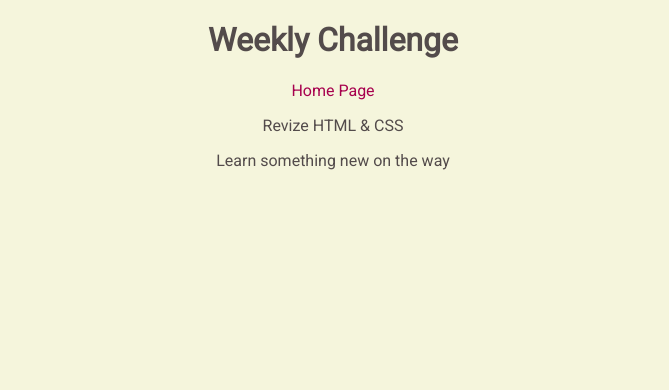
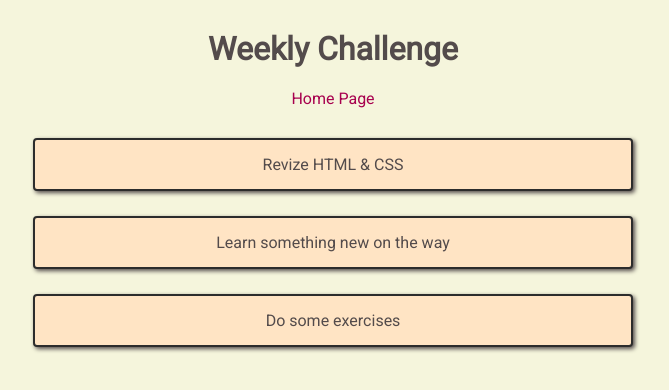
Before and after one commit to MzMaXaM/1stProject, a plain HTML site: page pages/weeklyChalenge.html in a window 1280 px wide. Shown: the whole page, without its empty margins (307-976 px from the left). Drawn offline with Linux system fonts and the light colour scheme; a web font is replaced by a local one.

Commit message:
Learned a bit more about selectors

```diff
--- a/components/weeklyChalenge.html
+++ b/pages/weeklyChalenge.html
@@ -10,9 +10,22 @@
   <title>Weekly Challenge</title>
 </head>
 <body>
-  <h1>Weekly Challenge</h1>
-  <a href="../index.html">Home Page</a>
-  <p>Revize HTML & CSS</p>
-  <p>Learn something new on the way</p>
+  <header>
+    <h1>Weekly Challenge</h1>
+    <a href="../index.html">Home Page</a>
+  </header>
+  <main>
+    <ul>
+      <li>
+        Revize HTML & CSS
+      </li>
+      <li>
+        Learn something new on the way
+      </li>
+      <li>
+        Do some exercises
+      </li>
+    </ul>
+  </main>
 </body>
 </html>
--- a/stylesheets/home.css
+++ b/stylesheets/home.css
@@ -1,5 +1,5 @@
-#specialText{
-  color: rgb(170, 96, 83);
+main p{
+  color: rgb(233, 190, 98);
 }
 h1{
   font-family: 'Mochiy Pop P One', sans-serif;
@@ -7,5 +7,17 @@ h1{
 img{
   width: 100px;
   height: 100px;
-  margin-top: 100px;
+  margin-top: -80px;
+  border: 3px solid rgb(44, 44, 44);
+  border-radius: 55px;
 }
+
+main{
+  width: 600px;
+  margin: 100px auto 70px;
+  background-color: rgb(219, 108, 94);
+  padding: 25px;
+  border: 3px solid rgb(44, 44, 44);
+  border-radius: 12px;
+  box-shadow: 2px 2px 9px;
+}
--- a/stylesheets/weeklyChalenge.css
+++ b/stylesheets/weeklyChalenge.css
@@ -0,0 +1,23 @@
+ul{
+  list-style: none;
+  padding: 0px;
+}
+li{
+  background-color: bisque;
+  margin: 25px auto;
+  padding: 15px;
+  border: 2px solid rgb(44, 44, 44);
+  border-radius: 4px;
+  box-shadow: 2px 2px 4px;
+}
+li:hover{
+  box-shadow: 1px 1px 2px;
+}
+header{
+  width: 600px;
+  margin: 30px auto;
+}
+main{
+  width: 600px;
+  margin: 30px auto;
+}
```
Also changed, not shown: index.html (+10 -6 lines).
